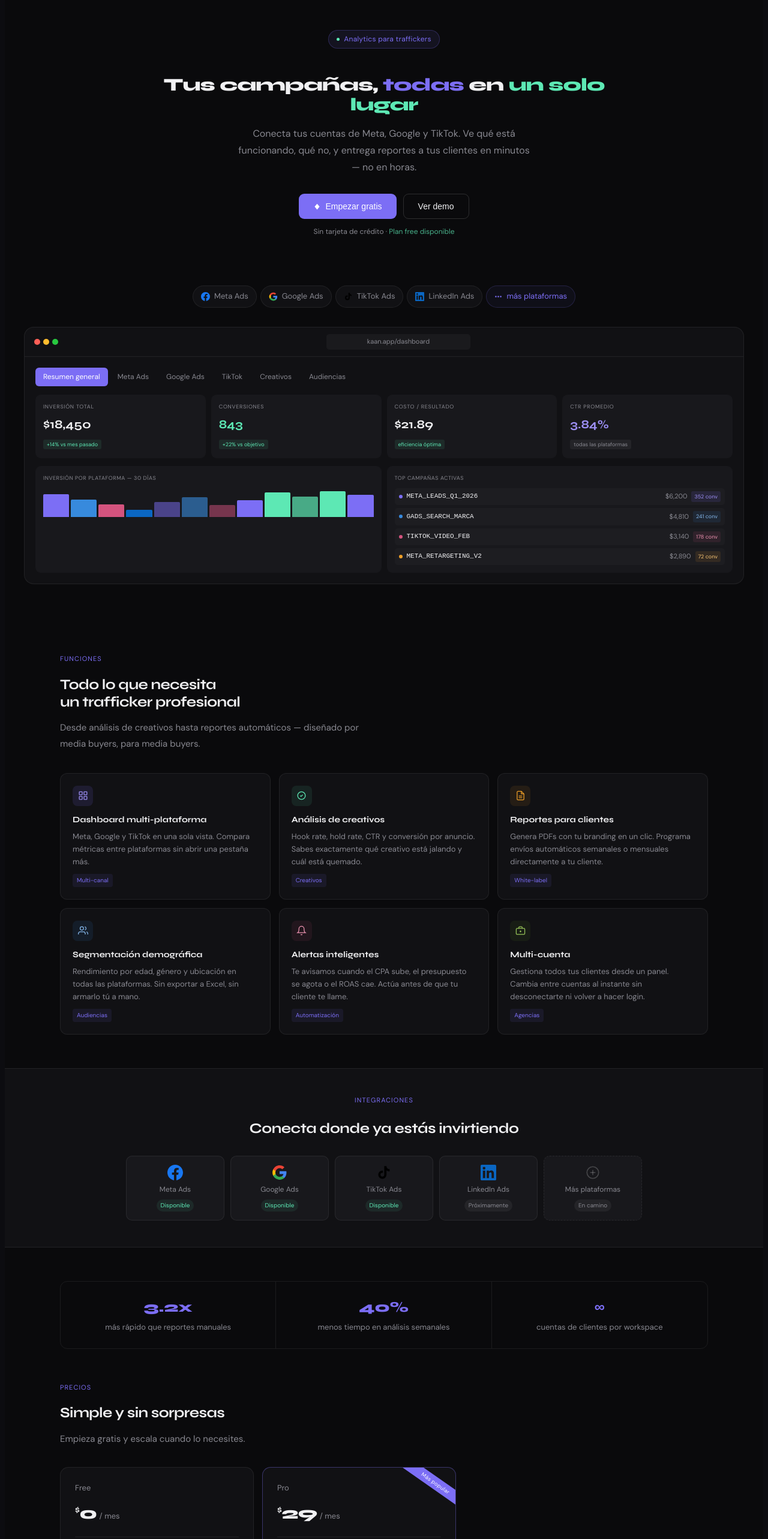
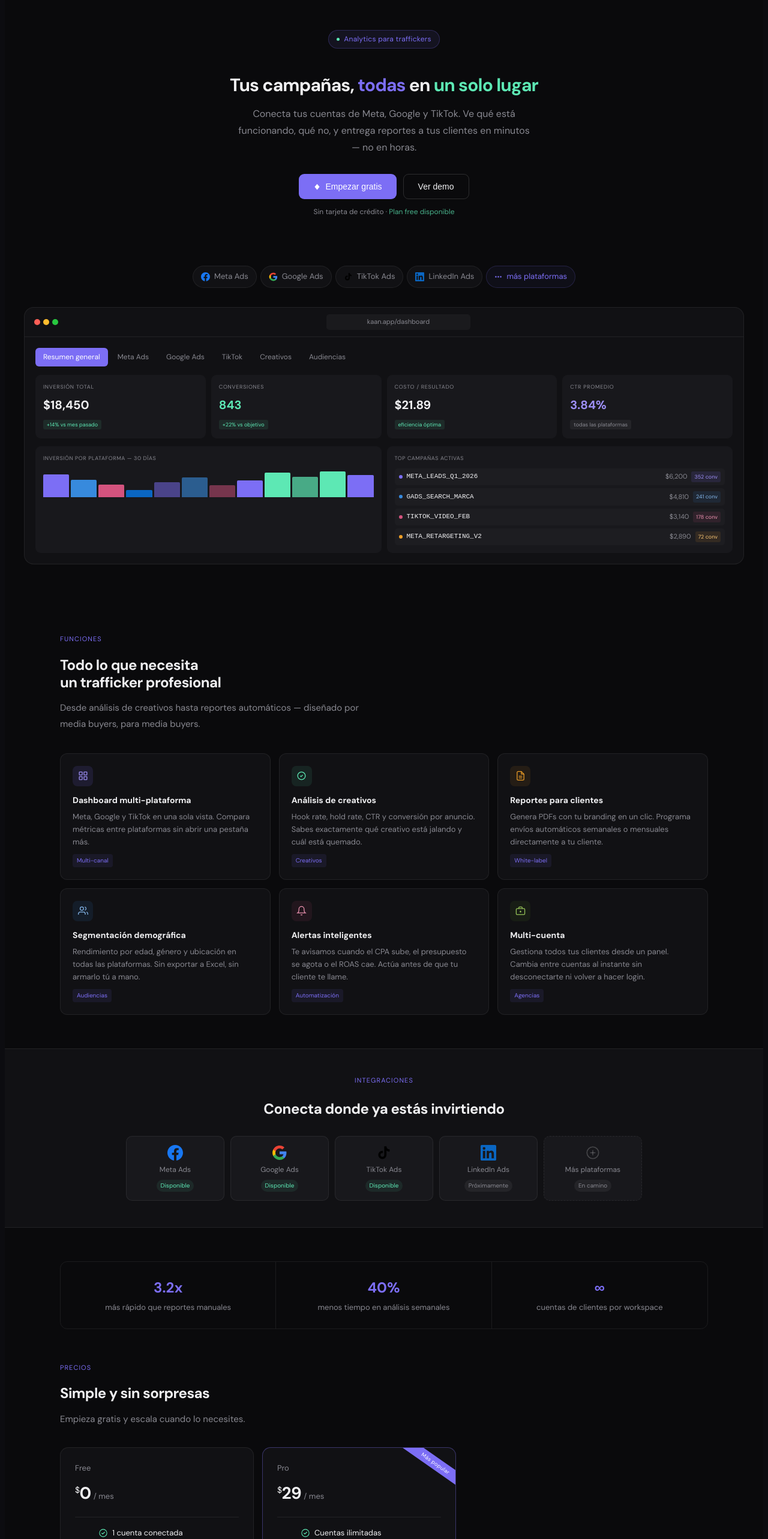
Before and after one commit to pootcaamaleduardo21-collab/Reporteador, a Next.js app: page / in a window 1280 px wide. Shown: the part 100-2666 px from the top of the page at 60% size. Built offline with nearby package versions, Linux system fonts and the light colour scheme.

Commit message:
fix landing usar DM Sans 700 en lugar de Syne

```diff
--- a/app/page.js
+++ b/app/page.js
@@ -2,10 +2,9 @@
 
 import { useState } from 'react'
 import { useRouter } from 'next/navigation'
-import { Syne, DM_Sans } from 'next/font/google'
+import { DM_Sans } from 'next/font/google'
 
-const syne = Syne({ subsets: ['latin'], weight: ['700', '800'], display: 'swap' })
-const dm = DM_Sans({ subsets: ['latin'], weight: ['400', '500'], display: 'swap' })
+const dm = DM_Sans({ subsets: ['latin'], weight: ['400', '500', '700'], display: 'swap' })
 
 const ACC = '#7c6ef5'
 const ACC2 = '#5de8b4'
@@ -48,15 +47,13 @@
   const [openFaq, setOpenFaq] = useState(null)
   const router = useRouter()
 
-  const S = syne.className
-  const D = dm.className
 
   return (
-    <div className={D} style={{fontSize:'15px',lineHeight:'1.6',color:TEXT,background:BG,minHeight:'100vh'}}>
+    <div className={dm.className} style={{fontSize:'15px',lineHeight:'1.6',color:TEXT,background:BG,minHeight:'100vh'}}>
 
       {/* NAV */}
       <nav style={{display:'flex',alignItems:'center',justifyContent:'space-between',padding:'18px 32px',borderBottom:`0.5px solid ${BOR}`,background:'rgba(10,10,12,0.94)',backdropFilter:'blur(10px)',position:'sticky',top:0,zIndex:100}}>
-        <div className={S} onClick={()=>router.push('/')} style={{display:'flex',alignItems:'center',gap:9,fontWeight:700,fontSize:'17px',color:TEXT,cursor:'pointer'}}>
+        <div onClick={()=>router.push('/')} style={{display:'flex',alignItems:'center',gap:9,fontWeight:700,fontSize:'17px',color:TEXT,cursor:'pointer'}}>
           <div style={{width:30,height:30,background:ACC,borderRadius:7,display:'flex',alignItems:'center',justifyContent:'center',flexShrink:0}}>
             <svg viewBox="0 0 16 16" fill="none" width="14" height="14"><path d="M8 2L13 8L8 14L3 8Z" fill="white"/></svg>
           </div>
@@ -79,7 +76,7 @@
           <span style={{width:5,height:5,borderRadius:'50%',background:ACC2,display:'inline-block',flexShrink:0}}/>
           Analytics para traffickers
         </div>
-        <h1 className={S} style={{fontSize:'30px',fontWeight:800,lineHeight:1.1,letterSpacing:'-0.03em',marginBottom:18,color:TEXT}}>
+        <h1 style={{fontSize:'30px',fontWeight:800,lineHeight:1.1,letterSpacing:'-0.03em',marginBottom:18,color:TEXT}}>
           Tus campañas,{' '}
           <span style={{color:ACC}}>todas</span>{' '}
           en{' '}
@@ -137,7 +134,7 @@
             ].map(m=>(
               <div key={m.label} style={{background:SURF2,borderRadius:9,padding:13}}>
                 <div style={{fontSize:'9px',textTransform:'uppercase',letterSpacing:'.08em',color:MUTED,marginBottom:7}}>{m.label}</div>
-                <div className={S} style={{fontSize:'20px',fontWeight:700,color:m.color,marginBottom:3}}>{m.val}</div>
+                <div style={{fontSize:'20px',fontWeight:700,color:m.color,marginBottom:3}}>{m.val}</div>
                 <span style={{fontSize:'9px',padding:'2px 6px',borderRadius:3,background:m.pos?'rgba(93,232,180,0.09)':'rgba(255,255,255,0.05)',color:m.pos?ACC2:MUTED}}>{m.badge}</span>
               </div>
             ))}
@@ -171,13 +168,13 @@
       {/* FEATURES */}
       <div style={{padding:'56px 32px',maxWidth:1080,margin:'0 auto'}}>
         <div style={{fontSize:'11px',textTransform:'uppercase',letterSpacing:'.1em',color:ACC,marginBottom:10}}>Funciones</div>
-        <h2 className={S} style={{fontSize:'24px',fontWeight:700,lineHeight:1.2,letterSpacing:'-0.025em',marginBottom:12,color:TEXT}}>Todo lo que necesita<br/>un trafficker profesional</h2>
+        <h2 style={{fontSize:'24px',fontWeight:700,lineHeight:1.2,letterSpacing:'-0.025em',marginBottom:12,color:TEXT}}>Todo lo que necesita<br/>un trafficker profesional</h2>
         <p style={{fontSize:'15px',color:MUTED,maxWidth:520,lineHeight:1.75,marginBottom:36}}>Desde análisis de creativos hasta reportes automáticos — diseñado por media buyers, para media buyers.</p>
         <div style={{display:'grid',gridTemplateColumns:'repeat(3,minmax(0,1fr))',gap:14}}>
           {FEATURES.map(f=>(
             <div key={f.title} style={{background:SURF,border:`0.5px solid ${BOR}`,borderRadius:12,padding:20}}>
               <div style={{width:34,height:34,borderRadius:8,display:'flex',alignItems:'center',justifyContent:'center',marginBottom:12,background:f.bg}}>{f.icon}</div>
-              <div className={S} style={{fontSize:'14px',fontWeight:600,marginBottom:7,color:TEXT}}>{f.title}</div>
+              <div style={{fontSize:'14px',fontWeight:600,marginBottom:7,color:TEXT}}>{f.title}</div>
               <div style={{fontSize:'13px',color:MUTED,lineHeight:1.6}}>{f.desc}</div>
               <span style={{display:'inline-block',marginTop:9,fontSize:'10px',padding:'3px 7px',borderRadius:4,background:'rgba(124,110,245,0.09)',color:ACC}}>{f.tag}</span>
             </div>
@@ -189,7 +186,7 @@
       <div style={{padding:'44px 32px',background:SURF,borderTop:`0.5px solid ${BOR}`,borderBottom:`0.5px solid ${BOR}`}}>
         <div style={{maxWidth:860,margin:'0 auto'}}>
           <div style={{fontSize:'11px',textTransform:'uppercase',letterSpacing:'.1em',color:ACC,marginBottom:10,textAlign:'center'}}>Integraciones</div>
-          <h2 className={S} style={{fontSize:'24px',fontWeight:700,letterSpacing:'-.02em',color:TEXT,textAlign:'center',marginBottom:0}}>Conecta donde ya estás invirtiendo</h2>
+          <h2 style={{fontSize:'24px',fontWeight:700,letterSpacing:'-.02em',color:TEXT,textAlign:'center',marginBottom:0}}>Conecta donde ya estás invirtiendo</h2>
           <div style={{display:'grid',gridTemplateColumns:'repeat(5,minmax(0,1fr))',gap:10,marginTop:26}}>
             {[
               {name:'Meta Ads',status:'Disponible',icon:<svg viewBox="0 0 24 24" width="26" height="26" fill="#1877f2"><path d="M24 12.073c0-6.627-5.373-12-12-12s-12 5.373-12 12c0 5.99 4.388 10.954 10.125 11.854v-8.385H7.078v-3.47h3.047V9.43c0-3.007 1.792-4.669 4.533-4.669 1.312 0 2.686.235 2.686.235v2.953H15.83c-1.491 0-1.956.925-1.956 1.874v2.25h3.328l-.532 3.47h-2.796v8.385C19.612 23.027 24 18.062 24 12.073z"/></svg>},
@@ -213,7 +210,7 @@
         <div style={{display:'grid',gridTemplateColumns:'repeat(3,minmax(0,1fr))',border:`0.5px solid ${BOR}`,borderRadius:12,overflow:'hidden'}}>
           {[{n:'3.2x',l:'más rápido que reportes manuales'},{n:'40%',l:'menos tiempo en análisis semanales'},{n:'∞',l:'cuentas de clientes por workspace'}].map((s,i)=>(
             <div key={s.n} style={{padding:'24px 20px',borderRight:i<2?`0.5px solid ${BOR}`:'none',textAlign:'center'}}>
-              <div className={S} style={{fontSize:'24px',fontWeight:800,color:ACC}}>{s.n}</div>
+              <div style={{fontSize:'24px',fontWeight:800,color:ACC}}>{s.n}</div>
               <div style={{fontSize:'13px',color:MUTED,marginTop:4}}>{s.l}</div>
             </div>
           ))}
@@ -223,13 +220,13 @@
       {/* PRICING */}
       <div style={{padding:'0 32px 56px',maxWidth:1080,margin:'0 auto'}}>
         <div style={{fontSize:'11px',textTransform:'uppercase',letterSpacing:'.1em',color:ACC,marginBottom:10}}>Precios</div>
-        <h2 className={S} style={{fontSize:'24px',fontWeight:700,lineHeight:1.2,letterSpacing:'-0.025em',marginBottom:12,color:TEXT}}>Simple y sin sorpresas</h2>
+        <h2 style={{fontSize:'24px',fontWeight:700,lineHeight:1.2,letterSpacing:'-0.025em',marginBottom:12,color:TEXT}}>Simple y sin sorpresas</h2>
         <p style={{fontSize:'15px',color:MUTED,maxWidth:520,lineHeight:1.75,marginBottom:34}}>Empieza gratis y escala cuando lo necesites.</p>
         <div style={{display:'grid',gridTemplateColumns:'1fr 1fr',gap:14,maxWidth:660}}>
           <div style={{background:SURF,border:`0.5px solid ${BOR}`,borderRadius:14,padding:24}}>
             <div style={{fontSize:'13px',color:MUTED,marginBottom:9}}>Free</div>
             <div style={{display:'flex',alignItems:'baseline',gap:4}}>
-              <span className={S} style={{fontSize:'28px',fontWeight:800,letterSpacing:'-0.02em',color:TEXT}}><sup style={{fontSize:'14px',fontWeight:400}}>$</sup>0</span>
+              <span style={{fontSize:'28px',fontWeight:800,letterSpacing:'-0.02em',color:TEXT}}><sup style={{fontSize:'14px',fontWeight:400}}>$</sup>0</span>
               <span style={{fontSize:'13px',color:MUTED}}>/ mes</span>
             </div>
             <hr style={{border:'none',borderTop:`0.5px solid ${BOR}`,margin:'16px 0'}}/>
@@ -244,7 +241,7 @@
             <div style={{position:'absolute',top:16,right:-28,background:ACC,color:'white',fontSize:'9px',padding:'3px 34px',transform:'rotate(35deg)',letterSpacing:'.04em'}}>Más popular</div>
             <div style={{fontSize:'13px',color:MUTED,marginBottom:9}}>Pro</div>
             <div style={{display:'flex',alignItems:'baseline',gap:4}}>
-              <span className={S} style={{fontSize:'28px',fontWeight:800,letterSpacing:'-0.02em',color:TEXT}}><sup style={{fontSize:'14px',fontWeight:400}}>$</sup>29</span>
+              <span style={{fontSize:'28px',fontWeight:800,letterSpacing:'-0.02em',color:TEXT}}><sup style={{fontSize:'14px',fontWeight:400}}>$</sup>29</span>
               <span style={{fontSize:'13px',color:MUTED}}>/ mes</span>
             </div>
             <hr style={{border:'none',borderTop:`0.5px solid ${BOR}`,margin:'16px 0'}}/>
@@ -261,7 +258,7 @@
       {/* FAQ */}
       <div style={{padding:'56px 32px',maxWidth:700,margin:'0 auto'}}>
         <div style={{fontSize:'11px',textTransform:'uppercase',letterSpacing:'.1em',color:ACC,marginBottom:10,textAlign:'center'}}>FAQ</div>
-        <h2 className={S} style={{fontSize:'30px',fontWeight:700,lineHeight:1.2,letterSpacing:'-0.025em',textAlign:'center',marginBottom:34,color:TEXT}}>Preguntas frecuentes</h2>
+        <h2 style={{fontSize:'30px',fontWeight:700,lineHeight:1.2,letterSpacing:'-0.025em',textAlign:'center',marginBottom:34,color:TEXT}}>Preguntas frecuentes</h2>
         <div>
           {FAQS.map((faq,i)=>(
             <div key={i} style={{borderBottom:`0.5px solid ${BOR}`}}>
```
